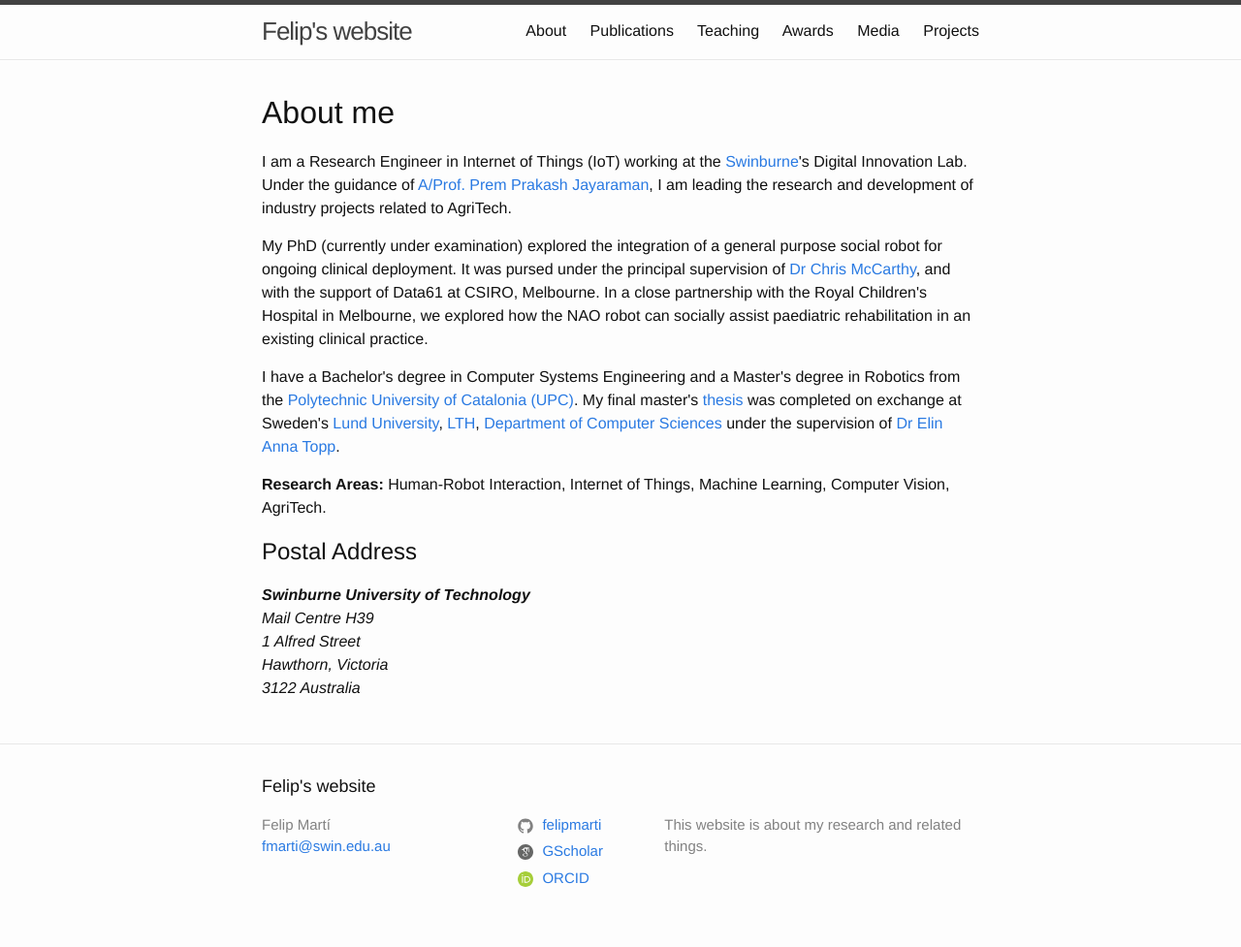
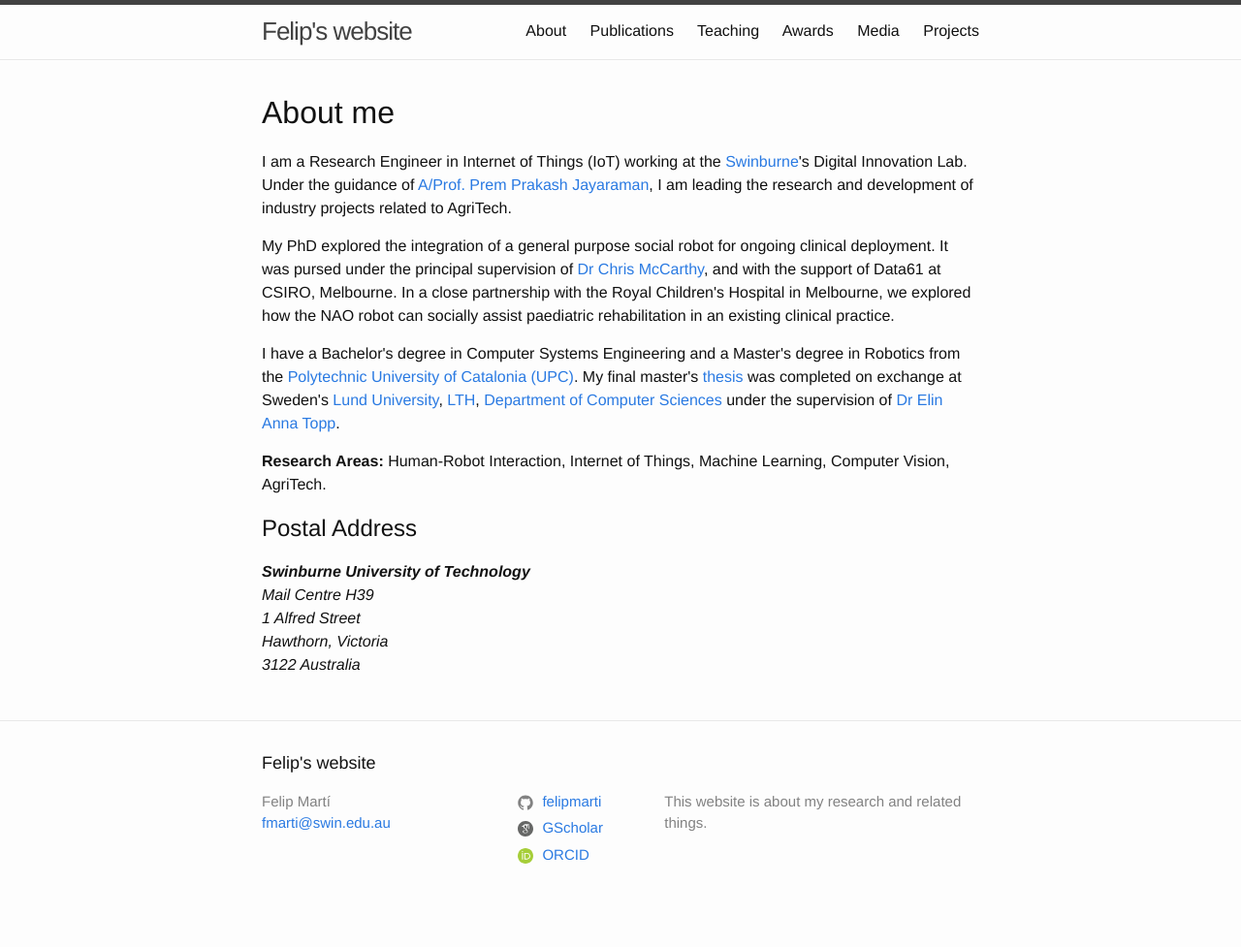
Before and after one commit to FelipMarti/felipmarti.github.io, a Jekyll site: the page built from index.html, in a window 1280 px wide. Shown: the whole page at 97% size. Built offline with Jekyll 4.4.1, drawn with Linux system fonts in a browser that asks for light colours; after the commit the page ends 953 px from its top, so only the background shows below that.

Commit message:
PhD Completed

```diff
--- a/index.html
+++ b/index.html
@@ -9,7 +9,7 @@ title: About
             Under the guidance of <a href='https://www.swinburne.edu.au/research/our-research/access-our-research/find-a-researcher-or-supervisor/researcher-profile/?id=pjayaraman'>
             A/Prof. Prem Prakash Jayaraman</a>, I am leading the research and development of industry projects related to AgriTech.
 
-            <p> My PhD (currently under examination) explored the integration of a general purpose social robot for ongoing clinical deployment.
+            <p> My PhD explored the integration of a general purpose social robot for ongoing clinical deployment.
             It was pursed under the principal supervision of <a href='https://www.swinburne.edu.au/science-engineering-technology/staff/profile/index.php?id=cdmccarthy'>Dr Chris McCarthy</a>,
             and with the support of <!--<a href='http://people.csiro.au/M/F/Felip-Marticarrillo'>Data61 at CSIRO</a>-->
             Data61 at CSIRO, Melbourne.
```
